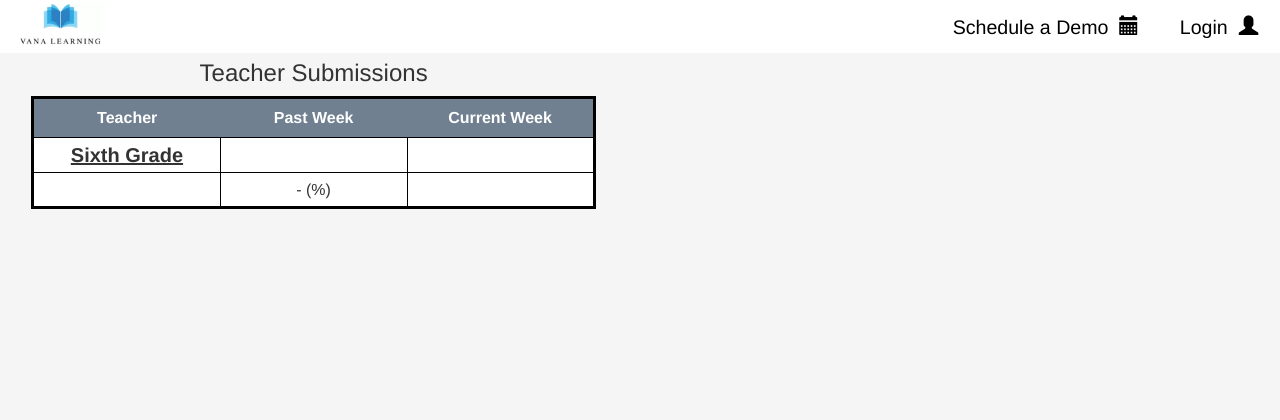
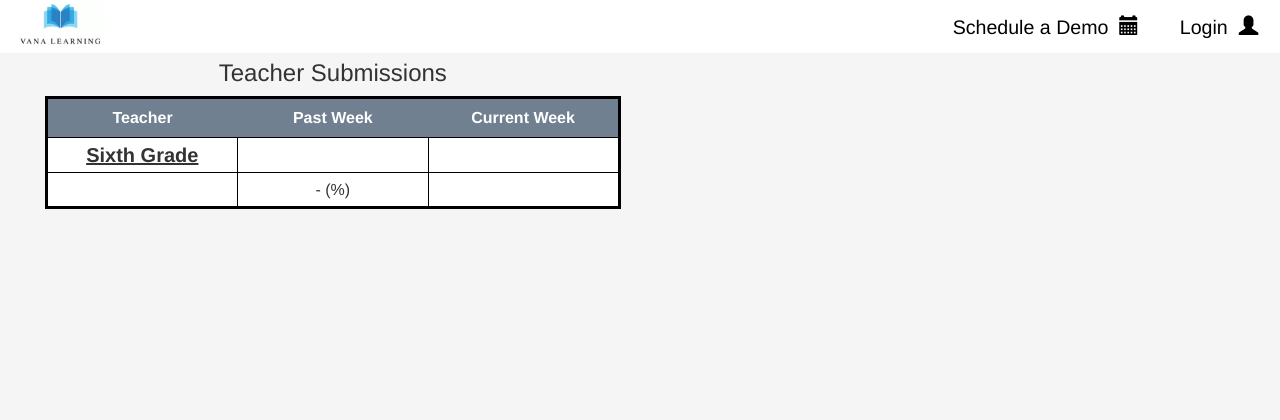
Before and after one commit to JoshuaOStafford/VanaLearning, a Django app: template templates/teacher_submissions.html in a window 1280 px wide. Shown: the top 420 px of the page. Run offline with Django 3.2, Linux system fonts and the light colour scheme; the template is opened without the code that fills it: values that come from a table or form of the project are taken from there, others are empty; data comes from the database, SQL or seed files in the repository; some libraries are stand-ins or nearby versions; some web fonts are replaced.

Commit message:
Changing Monitor Submissions

```diff
--- a/templates/teacher_submissions.html
+++ b/templates/teacher_submissions.html
@@ -70,16 +70,22 @@ td{
 
 }
 #left{
-    width: 24%;
+    width: 20%;
     float: left;
+    margin-left: 1%;
+    margin-right: 1%;
 }
 #submissions_table{
-    width: 49%;
+    width: 50%;
     float: left;
+    margin-left: 1%;
+    margin-right: 1%;
 }
 #change_week{
-    width: 24%;
+    width: 20%;
     float: left;
+    margin-left: 1%;
+    margin-right: 1%;
 }
 
     </style>
```
